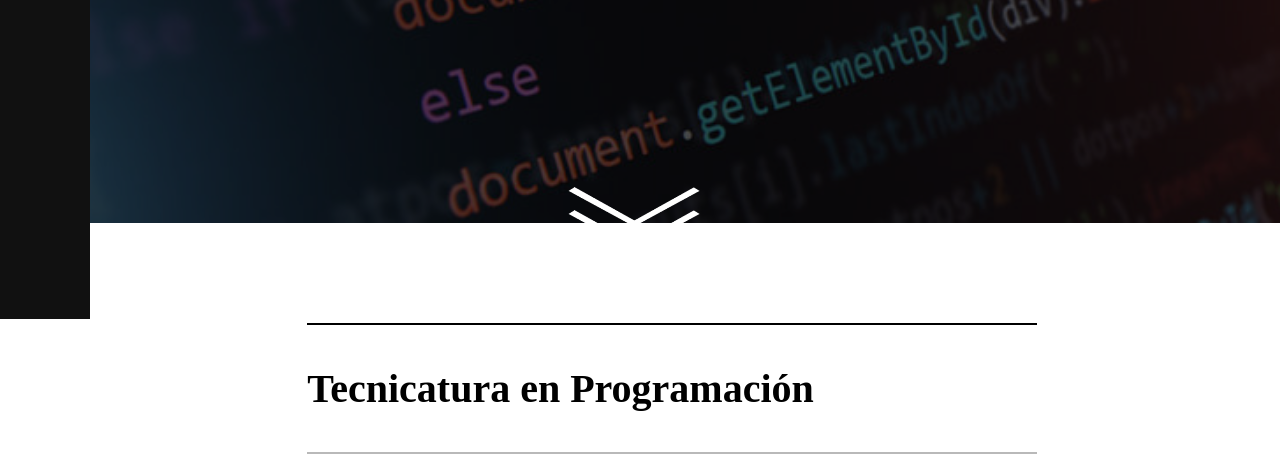
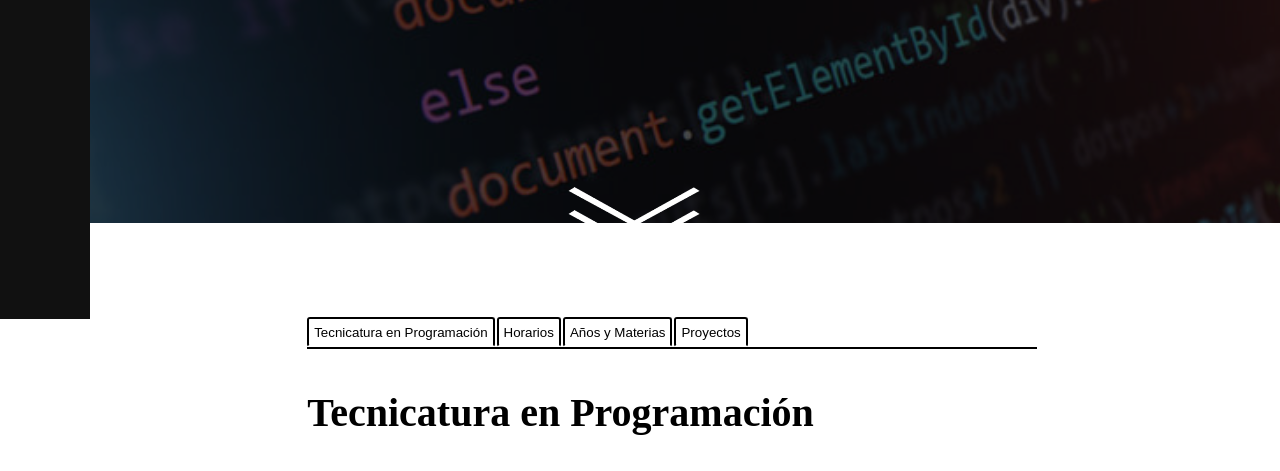
Before and after one commit to GhostixGameDev/eest2, a plain HTML site: page programacion.html in a window 1280 px wide. Shown: the part 481-952 px from the top of the page. Drawn offline with Linux system fonts and the light colour scheme.

Commit message:
barra de navegacion de programacion

```diff
--- a/programacion.html
+++ b/programacion.html
@@ -59,9 +59,15 @@
         <!----INFORMACION DE LA MODALIDAD---->
         <div class="tecnicatura" id="tecnicatura">
             <section class="summary">
+                <div class="barraDeNavegacionTecnicatura">
+                    <a href="#TecnicaturaEnProgramacion"><button class="barraDeNavegacionTecnicaturaBOTONES"> Tecnicatura en Programación</button></a>
+                    <a href="#Horarios"><button class="barraDeNavegacionTecnicaturaBOTONES"> Horarios </button></a>
+                    <a href="#AniosyMaterias"><button class="barraDeNavegacionTecnicaturaBOTONES"> Años y Materias </button></a>
+                    <a href="#Proyectos"><button class="barraDeNavegacionTecnicaturaBOTONES"> Proyectos</button></a>
+                </div>
 
                 <div class="linea"></div>
-                <p class="title">Tecnicatura en Programación</p>
+                <p class="title" id="TecnicaturaEnProgramacion">Tecnicatura en Programación</p>
                 <div class="lineaA"></div>
 
                 <div class="text">
@@ -83,7 +89,7 @@
 
                 </div>
             </section>
-            <section class="horarios">
+            <section class="horarios" id="Horarios">
 
                 <div class="linea"></div>
                 <p class="title">Horarios</p>
@@ -96,13 +102,13 @@
                     Aclaracion: Estos horarios no cuentan la experiencia de 7° los cuales realizan practicas
                     profesionalizantes.
                     <div class="arrow">
-                        <a href="#tecnicatura">
+                        <a href="#infoBox1">
                             Para más informacion de esto en especifico presione aqui.
                         </a>
                     </div>
                 </div>
             </section>
-            <section class="materias">
+            <section class="materias" id="AniosyMaterias">
 
                 <div class="linea"></div>
                 <p class="title">Años y Materias </p>
@@ -133,7 +139,11 @@
                     </div>
                 </div>
 
-                <div class="linea"></div>
+                <div class="proyectos" id="Proyectos">
+                    <div class="linea"></div>
+                    <p class="title">Proyectos </p>
+                    <div class="lineaA"></div>
+                </div>
 
             </section>
         </div>
--- a/styles/tecnicaturas.css
+++ b/styles/tecnicaturas.css
@@ -102,6 +102,8 @@
     padding: 20px;
     text-align: center;
     font-size: 30px;
+    margin-top: 20px;
+    margin-bottom: 20px;
 }
 .infoAniosCSS {
     padding: 20px;
@@ -116,7 +118,7 @@
     cursor: pointer;
 }
 .buttonAnioTecnicatura:hover {
-    background-color: #aaaaaa;
+    background-color: #e0e0f1;
 }
 .acomodaEnColubna{
     display: flex;
@@ -128,8 +130,6 @@
 .linea{
     background-color: black;
     height: 2px;
-    margin-top: 20px;
-    margin-bottom: 20px;
 }
 .lineaA{
     background-color: rgb(185, 185, 185);
@@ -138,9 +138,34 @@
     margin-bottom: 20px;
 }
 .text{
-    margin-top: 50px;
-    margin-bottom: 50px;
+    margin-top: 70px;
+    margin-bottom: 70px;
 }
+.barraDeNavegacionTecnicatura{
+    display: flex;
+    flex-direction: row;
+}
+.barraDeNavegacionTecnicaturaBOTONES{
+    background-color: #fff;
+    border-top: black;
+    border-width: #000;
+    border-left: #000;
+    border-bottom: #ffffff;
+    border-style: solid;
+    border-width: 2px;
+    border-radius: 3px;
+    padding: 5px;
+    margin-top: 14px;
+    margin-bottom: 0px;
+    height: 30px;
+    margin-right: 2px;
+}
+.barraDeNavegacionTecnicaturaBOTONES:hover{
+    background-color: #e0e0f1;
+    height: 40px;
+    margin-top: 4px;
+}
+
 
 .parragraph-with-space {
     margin-bottom: 120px; /* Espacio en blanco debajo del párrafo */
```
